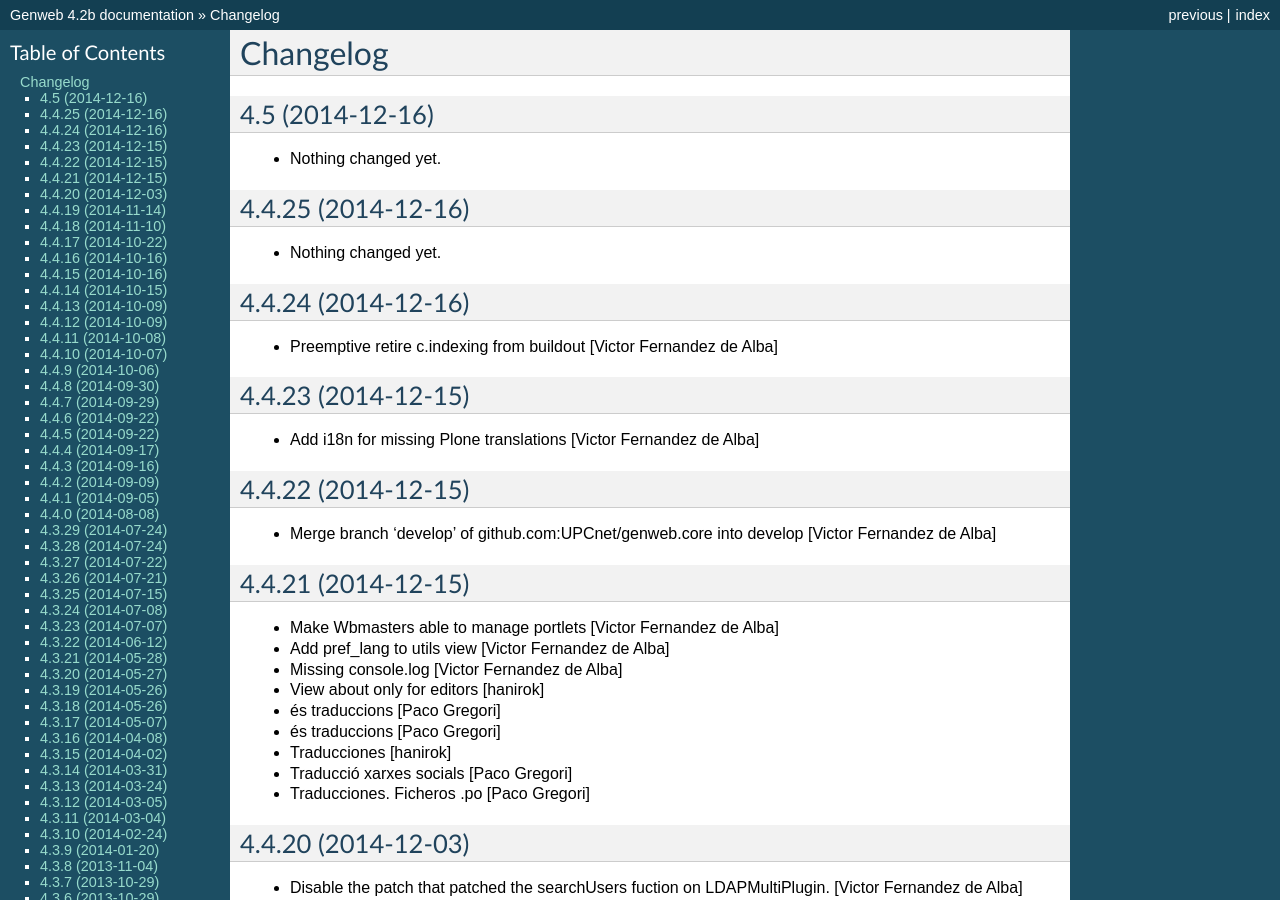
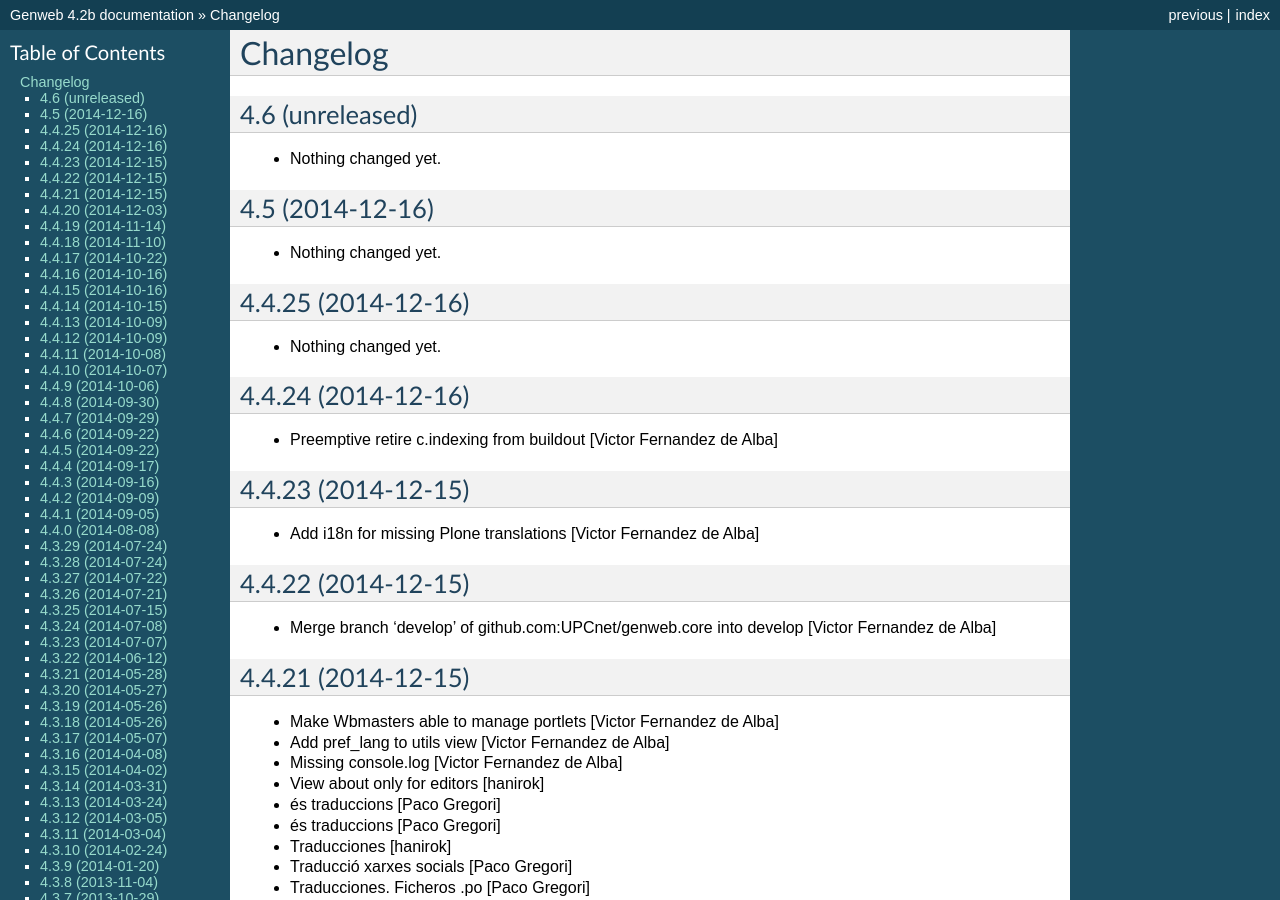
Before and after one commit to UPCnet/genweb.core, a Sphinx documentation site: the page built from docs/HISTORY.rst, in a window 1280 px wide and 900 px high. Built offline with Sphinx 7.4.7, drawn with Linux system fonts in a browser that asks for light colours.

Commit message:
Back to development: 4.6

```diff
--- a/docs/HISTORY.rst
+++ b/docs/HISTORY.rst
@@ -1,5 +1,11 @@
 Changelog
 =========
+
+4.6 (unreleased)
+----------------
+
+- Nothing changed yet.
+
 
 4.5 (2014-12-16)
 ----------------
--- a/setup.py
+++ b/setup.py
@@ -1,7 +1,7 @@
 from setuptools import setup, find_packages
 import os
 
-version = '4.5'
+version = '4.6.dev0'
 
 README = open("README.rst").read()
 HISTORY = open(os.path.join("docs", "HISTORY.rst")).read()
```
